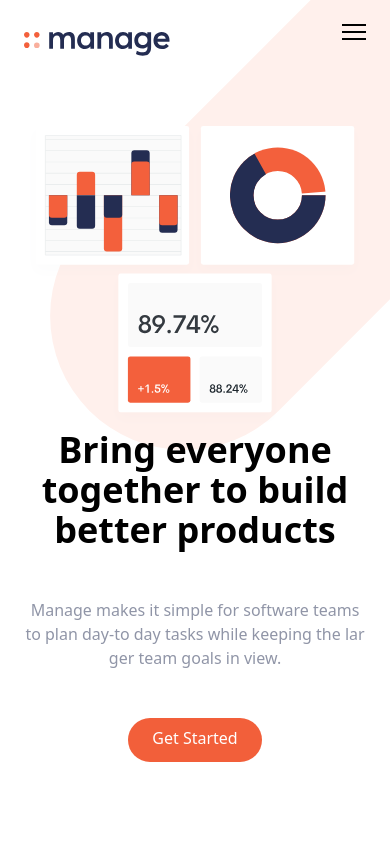
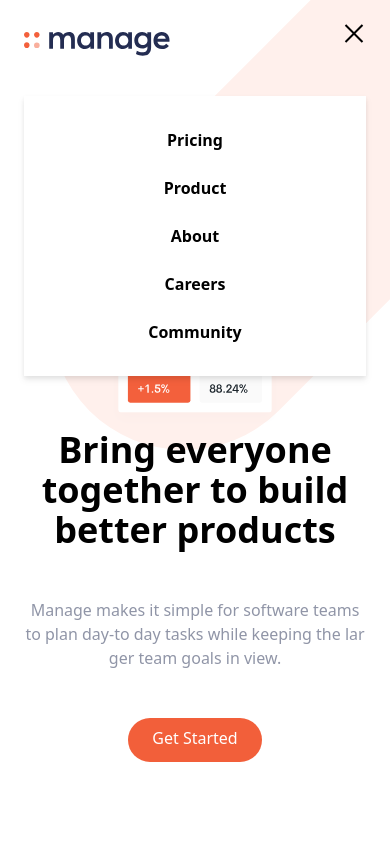
Before and after one commit to Jiyeonmoon814/tailwind-html-landing, a website: page index.html in a window 390 px wide. Both pictures are taken after a click on the button 354 px from the left and 36 px from the top of the page. Shown: the top 844 px of the page. Drawn offline with Linux system fonts and the light colour scheme.

Commit message:
addEvent on menu with animation

```diff
--- a/index.html
+++ b/index.html
@@ -38,7 +38,7 @@
 
         <!-- Mobile Menu -->
         <div class="md:hidden">
-            <div id="menu" class="absolute flex flex-col items-center self-end hidden py-8 mt-10 space-y-6 font-bold bg-white sm:w-auto sm:self-center left-6 right-6 drop-shadow-md">
+            <div id="menu" class="absolute flex-col items-center self-end hidden py-8 mt-10 space-y-6 font-bold bg-white sm:w-auto sm:self-center left-6 right-6 drop-shadow-md">
                 <a href="#">Pricing</a>
                 <a href="#">Product</a>
                 <a href="#">About</a>
@@ -308,4 +308,5 @@
         </div>
     </footer>
 </body>
+<script src="js/script.js"></script>
 </html>
--- a/input.css
+++ b/input.css
@@ -43,6 +43,8 @@ body {
     width: 24px;
     height: 2px;
     background: #000;
+    transform: rotate(0);
+    transition: all 0.5s;
 }
 
 .hamburger-middle {
@@ -52,3 +54,20 @@ body {
 .hamburger-bottom {
     transform: translateY(14px);
 }
+
+.open {
+    transform: rotate(90deg);
+    transform: translateY(0px);
+}
+
+.open .hamburger-top {
+    transform: rotate(45deg) translateY(6px) translate(6px);
+}
+
+.open .hamburger-middle {
+    display: none;
+}
+
+.open .hamburger-bottom {
+    transform: rotate(-45deg) translateY(6px) translate(-6px);
+}
--- /dev/null
+++ b/js/script.js
@@ -0,0 +1,8 @@
+const btn = document.getElementById('menu-btn')
+const nav =document.getElementById('menu')
+
+btn.addEventListener('click', () => {
+    btn.classList.toggle('open')
+    nav.classList.toggle('flex')
+    nav.classList.toggle('hidden')
+})
```
Also changed, not shown: css/main.css.
